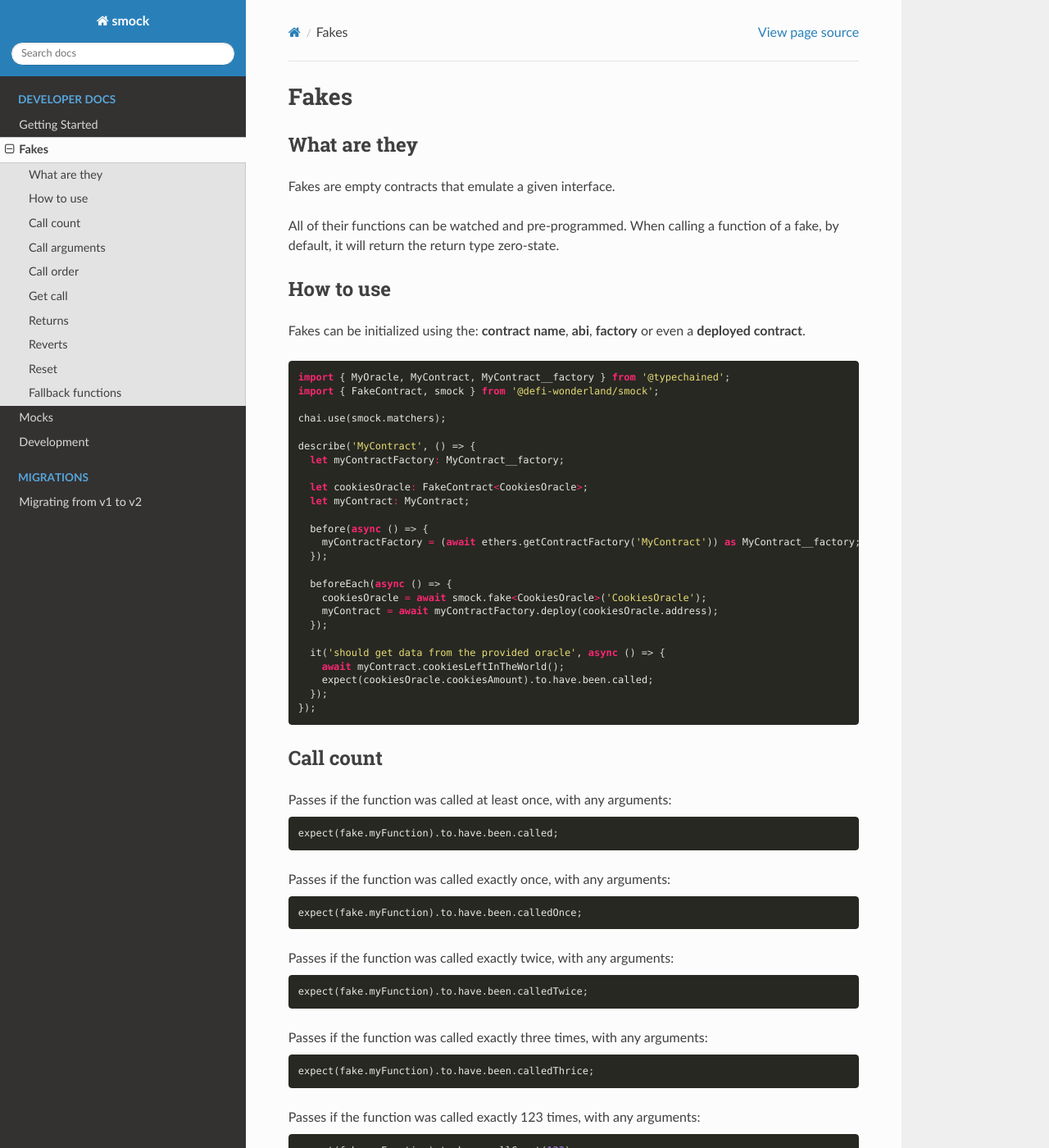
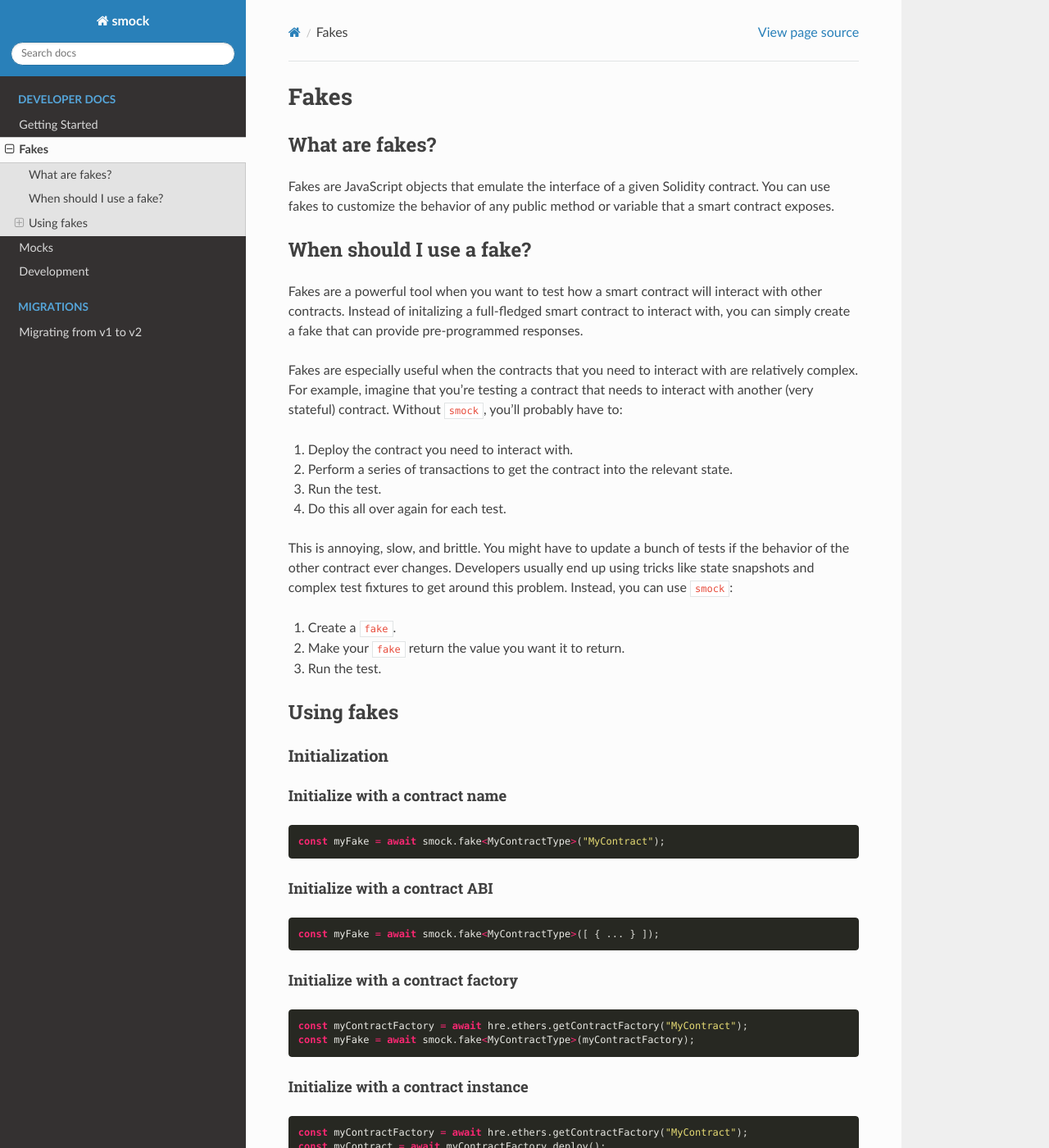
Before and after one commit to defi-wonderland/smock, a Sphinx documentation site: the page built from docs/source/fakes.rst, in a window 1280 px wide and 1400 px high. Shown: the whole window at 82% size. Built offline with Sphinx 7.4.7 and the Read the Docs theme 2.0.0, drawn with Linux system fonts in a browser that asks for light colours; some of the changed text lies outside the part shown.

Commit message:
docs: update docs for fakes

```diff
--- a/docs/source/fakes.rst
+++ b/docs/source/fakes.rst
@@ -1,365 +1,322 @@
 Fakes
 =====
 
-What are they
--------------
+What are fakes?
+---------------
 
-Fakes are empty contracts that emulate a given interface.
+Fakes are JavaScript objects that emulate the interface of a given Solidity contract.
+You can use fakes to customize the behavior of any public method or variable that a smart contract exposes.
 
-All of their functions can be watched and pre-programmed. When calling a function of a fake, by default, it will return the return type zero-state.
+When should I use a fake?
+-------------------------
+
+Fakes are a powerful tool when you want to test how a smart contract will interact with other contracts.
+Instead of initalizing a full-fledged smart contract to interact with, you can simply create a fake that can provide pre-programmed responses.
+
+Fakes are especially useful when the contracts that you need to interact with are relatively complex.
+For example, imagine that you're testing a contract that needs to interact with another (very stateful) contract.
+Without :code:`smock`, you'll probably have to:
+
+1. Deploy the contract you need to interact with.
+2. Perform a series of transactions to get the contract into the relevant state.
+3. Run the test.
+4. Do this all over again for each test.
+
+This is annoying, slow, and brittle.
+You might have to update a bunch of tests if the behavior of the other contract ever changes.
+Developers usually end up using tricks like state snapshots and complex test fixtures to get around this problem.
+Instead, you can use :code:`smock`:
+
+1. Create a :code:`fake`.
+2. Make your :code:`fake` return the value you want it to return.
+3. Run the test.
+
+Using fakes
+-----------
+
+Initialization
+**************
+
+Initialize with a contract name
+###############################
+
+.. code-block:: typescript
+
+  const myFake = await smock.fake<MyContractType>("MyContract");
 
 
-How to use
-----------
+Initialize with a contract ABI
+##############################
 
-Fakes can be initialized using the: **contract name**, **abi**, **factory** or even a **deployed contract**.
+.. code-block:: typescript
 
-.. code-block:: javascript
+  const myFake = await smock.fake<MyContractType>([ { ... } ]);
 
-  import { MyOracle, MyContract, MyContract__factory } from '@typechained';
-  import { FakeContract, smock } from '@defi-wonderland/smock';
+Initialize with a contract factory
+##################################
 
-  chai.use(smock.matchers);
+.. code-block:: typescript
 
-  describe('MyContract', () => {
-    let myContractFactory: MyContract__factory;
+  const myContractFactory = await hre.ethers.getContractFactory("MyContract");
+  const myFake = await smock.fake<MyContractType>(myContractFactory);
 
-    let cookiesOracle: FakeContract<CookiesOracle>;
-    let myContract: MyContract;
+Initialize with a contract instance
+###################################
 
-    before(async () => {
-      myContractFactory = (await ethers.getContractFactory('MyContract')) as MyContract__factory;
-    });
+.. code-block:: typescript
 
-    beforeEach(async () => {
-      cookiesOracle = await smock.fake<CookiesOracle>('CookiesOracle');
-      myContract = await myContractFactory.deploy(cookiesOracle.address);
-    });
+  const myContractFactory = await hre.ethers.getContractFactory("MyContract");
+  const myContract = await myContractFactory.deploy();
+  const myFake = await smock.fake<MyContractType>(myContract);
 
-    it('should get data from the provided oracle', async () => {
-      await myContract.cookiesLeftInTheWorld();
-      expect(cookiesOracle.cookiesAmount).to.have.been.called;
-    });
+Making a function return
+************************
+
+Returning with the default value
+################################
+
+.. code-block:: typescript
+
+  myFake.myFunction.returns();
+
+Returning a fixed value
+#######################
+
+.. code-block:: typescript
+
+  myFake.myFunction.returns(42);
+
+Returning a struct
+##################
+
+.. code-block:: typescript
+
+  myFake.getStruct.returns({
+    valueA: 1234,
+    valueB: false,
   });
 
+Returning an array
+##################
 
-Call count
-----------
+.. code-block:: typescript
 
-.. container:: code-explanation
+  myFake.myFunctionArray.returns([1, 2, 3]);
 
-  Passes if the function was called at least once, with any arguments:
+Returning a dynamic value
+#########################
 
-  .. code-block:: javascript
+.. code-block:: typescript
 
-    expect(fake.myFunction).to.have.been.called;
+  myFake.myFunction.returns(() => {
+    if (Math.random() < 0.5) {
+      return 0;
+    } else {
+      return 1;
+    }
+  });
+
+Returning a value based on arguments
+####################################
+
+.. code-block:: typescript
+
+  myFake.getDynamicInput.returns(arg1 => arg1 * 10);
+
+  await myFake.getDynamicInput(123); // returns 1230
+
+Returning at a specific call count
+##################################
+
+.. code-block:: typescript
+
+  myFake.myFunction.returnsAtCall(0, 5678);
+  myFake.myFunction.returnsAtCall(1, 1234);
+
+  await myFake.myFunction(); // returns 5678
+  await myFake.myFunction(); // returns 1234
+
+Making a function revert
+************************
+
+Reverting with no data
+######################
+
+.. code-block:: typescript
+
+  myFake.myFunction.reverts();
+
+Reverting with a string message
+###############################
+
+.. code-block:: typescript
+
+  myFake.myFunction.reverts("Something went wrong");
+
+Reverting with bytes data
+#########################
+
+.. code-block:: typescript
+
+  myFake.myFunction.reverts("0x12341234");
+
+Reverting at a specific call count
+##################################
+
+.. code-block:: typescript
+
+  myFake.myFunction.returns(1234);
+  myFake.myFunction.revertsAtCall(1, "Something went wrong");
+
+  await myFake.myFunction(); // returns 1234
+  await myFake.myFunction(); // reverts with "Something went wrong"
+  await myFake.myFunction(); // returns 1234
+
+Resetting function behavior
+***************************
+
+Resetting a function to original behavior
+#########################################
+
+.. code-block:: typescript
+
+  myFake.myFunction().reverts();
+
+  await myFake.myFunction(); // reverts
+
+  myFake.reset();
+
+  await myFake.myFunction(); // returns 0
+
+Asserting call count
+********************
+
+Any number of calls
+###################
+
+.. code-block:: typescript
+
+  expect(myFake.myFunction).to.have.been.called;
+
+Called once
+###########
+
+.. code-block:: typescript
+
+  expect(myFake.myFunction).to.have.been.calledOnce;
+
+Called twice
+############
+
+.. code-block:: typescript
+
+  expect(myFake.myFunction).to.have.been.calledTwice;
+
+Called three times
+##################
+
+.. code-block:: typescript
+
+  expect(myFake.myFunction).to.have.been.calledThrice;
+
+Called N times
+##############
+
+.. code-block:: typescript
+
+  expect(myFake.myFunction).to.have.callCount(123);
+
+Asserting call arguments
+************************
+
+Called with specific arguments
+##############################
+
+.. code-block:: typescript
+
+  expect(myFake.myFunction).to.have.been.calledWith(123, true, "abcd");
+
+Called with struct arguments
+############################
+
+.. code-block:: typescript
+
+  expect(myFake.myFunction).to.have.been.calledWith({
+    myData: [1, 2, 3, 4],
+    myNestedStruct: {
+      otherValue: 5678
+    }
+  });
+
+Called at a specific call index with arguments
+##############################################
+
+.. code-block:: typescript
+
+  expect(myFake.myFunction.atCall(2)).to.have.been.calledWith(1234, false);
+
+Called once with specific arguments
+###################################
+
+.. code-block:: typescript
+
+  expect(myFake.myFunction).to.have.been.calledOnceWith(1234, false);
+
+Asserting call order
+********************
+
+Called before other function
+############################
+
+.. code-block:: typescript
+
+  expect(myFake.myFunction).to.have.been.calledBefore(myFake.myOtherFunction);
+
+Called after other function
+###########################
+
+.. code-block:: typescript
+
+  expect(myFake.myFunction).to.have.been.calledAfter(myFake.myOtherFunction);
+
+Called immediately before other function
+########################################
+
+.. code-block:: typescript
+
+  expect(myFake.myFunction).to.have.been.calledImmediatelyBefore(myFake.myOtherFunction);
+
+Called immediately after other function
+#######################################
+
+.. code-block:: typescript
+
+  expect(myFake.myFunction).to.have.been.calledImmediatelyAfter(myFake.myOtherFunction);
 
 
-.. container:: code-explanation
+Querying call arguments
+***********************
 
-  Passes if the function was called exactly once, with any arguments:
+Getting arguments at a specific call index
+##########################################
 
-  .. code-block:: javascript
+.. code-block:: typescript
 
-    expect(fake.myFunction).to.have.been.calledOnce;
+  expect(myFake.myFunction.getCall(0).args[0]).to.be.gt(50);
 
+Manipulating fallback functions
+*******************************
 
-.. container:: code-explanation
+Modifying the "fallback" function
+#################################
 
-  Passes if the function was called exactly twice, with any arguments:
+.. code-block:: typescript
 
-  .. code-block:: javascript
+  myFake.fallback.returns();
 
-    expect(fake.myFunction).to.have.been.calledTwice;
+Modifying the "receive" function
+################################
 
+.. code-block:: typescript
 
-.. container:: code-explanation
-
-  Passes if the function was called exactly three times, with any arguments:
-
-  .. code-block:: javascript
-
-    expect(fake.myFunction).to.have.been.calledThrice;
-
-
-.. container:: code-explanation
-
-  Passes if the function was called exactly 123 times, with any arguments:
-
-  .. code-block:: javascript
-
-    expect(fake.myFunction).to.have.callCount(123);
-
-
-Call arguments
---------------
-
-.. container:: code-explanation
-
-  Passes if the function was called at least once, with all of the provided arguments:
-
-  .. code-block:: javascript
-
-    expect(fake.myFunction).to.have.been.calledWith(123, true, 'abc');
-
-
-.. container:: code-explanation
-
-  It also work with structs, and nested structs 😉 :
-
-  .. code-block:: javascript
-
-    expect(fake.myFunction).to.have.been.calledWith({
-      importantData: [1, 2, 3],
-      someMore: {
-        isThisWild: true
-      }
-    });
-
-
-.. container:: code-explanation
-
-  Passes if the function was a second time, with all of the provided arguments:
-
-  .. code-block:: javascript
-
-    expect(fake.myFunction.atCall(2)).to.have.been.calledWith(123, true);
-
-
-.. container:: code-explanation
-
-  Passes if the function was always called, with all of the provided arguments:
-
-  .. code-block:: javascript
-
-    expect(fake.myFunction).to.always.have.been.calledWith(123, true);
-
-
-.. container:: code-explanation
-
-  Passes if the function was called exactly once, and that time, it had all of the provided arguments:
-
-  .. code-block:: javascript
-
-    expect(fake.myFunction).to.have.been.calledOnceWith(123, true);
-
-
-Call order
-----------
-
-.. container:: code-explanation
-
-  Passes if the function was, at least once, called before/after the other function:
-
-  .. code-block:: javascript
-
-    expect(fake.myFunction).to.have.been.calledBefore(otherFake.otherFunction);
-
-  .. code-block:: javascript
-
-    expect(fake.myFunction).to.have.been.calledAfter(otherFake.otherFunction);
-
-
-.. container:: code-explanation
-
-  The same can also be tested using another function of the same contract
-
-  .. code-block:: javascript
-
-    expect(fake.myFunction).to.have.been.calledBefore(fake.otherFunction);
-
-
-.. container:: code-explanation
-
-  Passes if the function was, always, called before/after the other function:
-
-  .. code-block:: javascript
-
-    expect(fake.myFunction).to.always.have.been.calledBefore(otherFake.otherFunction);
-
-  .. code-block:: javascript
-
-    expect(fake.myFunction).to.always.have.been.calledAfter(otherFake.otherFunction);
-
-
-.. container:: code-explanation
-
-  Passes if the function was, at least once, called immediately before/after the other function (without any other call **to a fake or a mock** in the middle):
-
-  .. code-block:: javascript
-
-    expect(fake.myFunction).to.have.been.calledImmediatelyBefore(otherFake.otherFunction);
-
-  .. code-block:: javascript
-
-    expect(fake.myFunction).to.have.been.calledImmediatelyAfter(otherFake.otherFunction);
-
-
-.. container:: code-explanation
-
-  Passes if the function was, always, called immediately before/after the other function (without any other call **to a fake or a mock** in the middle):
-
-  .. code-block:: javascript
-
-    expect(fake.myFunction).to.always.have.been.calledImmediatelyBefore(otherFake.otherFunction);
-
-  .. code-block:: javascript
-
-    expect(fake.myFunction).to.always.have.been.calledImmediatelyAfter(otherFake.otherFunction);
-
-
-Get call
-----------
-
-.. container:: code-explanation
-
-  Return all the details of an specific call, **arguments** and **nonce** (call order)
-
-  .. code-block:: javascript
-
-    expect(fake.myFunction.getCall(0).args[0]).to.be.gt(50);
-
-
-Returns
--------
-
-.. container:: code-explanation
-
-  Forces the function to return the provided value
-
-  .. code-block:: javascript
-
-    fake.getString.returns('a');
-
-
-.. container:: code-explanation
-
-  Forces the function, at the third call, to return the provided value
-
-  .. code-block:: javascript
-
-    fake.getString.returnsAtCall(3, 'b');
-
-
-.. container:: code-explanation
-
-  So with the combination of boths you can achieve something like this:
-
-  .. code-block:: javascript
-
-    fake.getString.returns('a');
-    fake.getString.returnsAtCall(1, 'b');
-
-    await fake.getString(); // will return 'a'
-    await fake.getString(); // will return 'b'
-    await fake.getString(); // will return 'a'
-
-
-.. container:: code-explanation
-
-  Changes the return value depending on the call arguments (also works with async functions)
-
-  .. code-block:: javascript
-
-    fake.myFunction.returns(myNumber => myNumber * 10);
-    await fake.myFunction(25); // will return 250
-
-
-Reverts
--------
-
-.. container:: code-explanation
-
-  Forces the function to revert
-
-  .. code-block:: javascript
-
-    fake.getString.reverts();
-
-
-.. container:: code-explanation
-
-  Forces the function to revert with the provided message
-
-  .. code-block:: javascript
-
-    fake.getString.reverts('something crazy');
-
-
-.. container:: code-explanation
-
-  Forces the function, at the third call, to revert. You can provide a message as well.
-
-  .. code-block:: javascript
-
-    fake.getString.revertsAtCall(3);
-
-
-.. container:: code-explanation
-
-  So with the combination of boths you can achieve something like this:
-
-  .. code-block:: javascript
-
-    fake.getString.returns();
-    fake.getString.revertsAtCall(1);
-
-    await fake.callStatic.getString(); // won't revert
-    await fake.callStatic.getString(); // will revert
-    await fake.callStatic.getString(); // won't revert
-
-
-
-Reset
------
-
-.. container:: code-explanation
-
-  Returns the function to it's original functionality
-
-  .. code-block:: javascript
-
-    fake.getString.reset();
-
-
-.. container:: code-explanation
-
-  If affects pre-programmed return values:
-
-  .. code-block:: javascript
-
-      fake.getUint256.returns(123);
-      await fake.callStatic.getUint256(); // returns 123
-
-      fake.getUint256.reset();
-      await fake.callStatic.getUint256(); // returns 0
-
-
-.. container:: code-explanation
-
-  And as well call counts:
-
-  .. code-block:: javascript
-
-      await fake.callStatic.getUint256();
-      fake.getUint256.reset();
-      await fake.callStatic.getUint256();
-
-      expect(fake.getUint256).to.have.been.calledOnce; // true
-
-
-Fallback functions
-------------------
-
-
-.. container:: code-explanation
-
-  Fallback functions behave almost like any other function, the only difference is that their returned value will be hexified.
-
-  .. code-block:: javascript
-
-    fake.fallback.returns('0x1234');
-    await ethers.provider.call({ to: fake.address }); // will return 0x1234
-
-    fake.fallback.returns([1, 2, 3]);
-    await ethers.provider.call({ to: fake.address }); // will return 0x010203
+  myFake.receive.returns();
```
Also changed, not shown: docs/source/getting-started.rst (+47 -22 lines).
